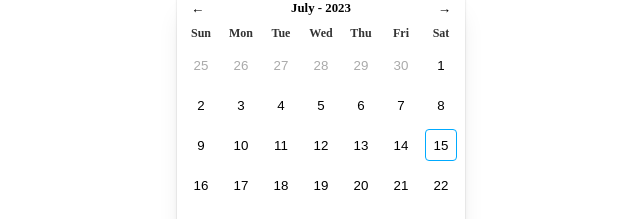
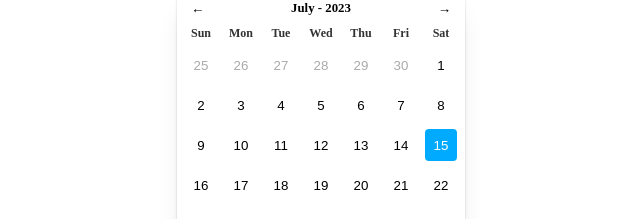
Before and after one commit to Bepis1559/Date_Picker, a React (Vite) app: page / in a window 1280 px wide. Shown: the part 61-280 px from the top of the page, without its empty margins (319-959 px from the left). Built offline with nearby package versions, Linux system fonts and the light colour scheme.

Commit message:
added date picking functionality

```diff
--- a/src/components/Dates.tsx
+++ b/src/components/Dates.tsx
@@ -1,35 +1,69 @@
-import { ReactElement } from "react";
+import { ReactElement, useState, MouseEvent } from "react";
 import { useDate } from "../hooks/useDate";
 import { useAtom } from "jotai";
 import { currentDateAtom } from "../context/date";
 import { SingleDate_Button } from "./SingleDate_Button";
+import { useIds } from "../hooks/useIds";
 
 export function Dates(): ReactElement {
   // START HANDLING SELECTED DATE
   // class - .date.selected
   // also changes the DatePickerButton
-  const [today] = useAtom(currentDateAtom);
   const [
     datesToTakeFromPrevMonth,
     datesOfCurrentMonth,
     datesToTakeFromNextMonth,
   ] = useDate();
+
+  const prevMonthDatesIds = useIds(datesToTakeFromPrevMonth.length);
+  const currentMonthDatesIds = useIds(datesOfCurrentMonth.length);
+  const nextMonthDatesIds = useIds(datesToTakeFromNextMonth.length);
+
+  const [today] = useAtom(currentDateAtom);
   const todaysDate = today.getDate();
+  const todaysDateId = useIds(1);
+  const [selectedButtonId, setSelectedButtonId] = useState(
+    todaysDateId.toString(),
+  );
+
+  function handleClick(e: MouseEvent<HTMLButtonElement>) {
+    setSelectedButtonId(e.currentTarget.id);
+    // console.log(e.currentTarget.innerText);
+    // console.log("e.currentTarget.id : " + e.currentTarget.id);
+    // console.log("selectedButtonId : " + selectedButtonId);
+  }
 
   return (
     <div className="date-picker-grid-dates date-picker-grid">
-      {datesToTakeFromPrevMonth.map((date) => (
-        <SingleDate_Button key={date} date={date} />
-      ))}
-      {datesOfCurrentMonth.map((date) => (
+      {datesToTakeFromPrevMonth.map((date, index) => (
         <SingleDate_Button
+          selectedButtonId={selectedButtonId}
+          id={prevMonthDatesIds[index]}
+          handleClick={handleClick}
           key={date}
           date={date}
-          classes={`${date == todaysDate ? "date today" : "date"}`}
         />
       ))}
-      {datesToTakeFromNextMonth.map((date) => (
-        <SingleDate_Button key={date} date={date} />
+      {datesOfCurrentMonth.map((date, index) => (
+        <SingleDate_Button
+          selectedButtonId={selectedButtonId}
+          key={date}
+          date={date}
+          id={`${
+            date == todaysDate ? todaysDateId[0] : currentMonthDatesIds[index]
+          }`}
+          handleClick={handleClick}
+          classes="date"
+        />
+      ))}
+      {datesToTakeFromNextMonth.map((date, index) => (
+        <SingleDate_Button
+          selectedButtonId={selectedButtonId}
+          id={nextMonthDatesIds[index]}
+          handleClick={handleClick}
+          key={date}
+          date={date}
+        />
       ))}
     </div>
   );
--- a/src/components/SingleDate_Button.tsx
+++ b/src/components/SingleDate_Button.tsx
@@ -3,21 +3,26 @@ import { ReactElement, MouseEvent } from "react";
 type props = {
   date: number;
   classes?: string;
+  id: string;
+  selectedButtonId: string;
+  handleClick: (e: MouseEvent<HTMLButtonElement>) => void;
 };
 
 export function SingleDate_Button({
   date,
   classes = "date date-picker-other-month-date",
+  selectedButtonId,
+  id,
+  handleClick,
 }: props): ReactElement {
-  function handleClick(e: MouseEvent<HTMLButtonElement>) {
-    e.currentTarget.classList.add("date", "selected");
-  }
   return (
     <button
       onClick={handleClick}
+      id={id}
       type="button"
-      // key={date}
-      className={classes}>
+      className={`${
+        selectedButtonId !== id ? classes : classes.concat(" selected")
+      }`}>
       {date}
     </button>
   );
--- /dev/null
+++ b/src/hooks/useIds.ts
@@ -0,0 +1,13 @@
+import { useMemo } from "react";
+
+export function useIds(totalDatesToDisplay: number) {
+  const datesIds = useMemo(
+    () =>
+      Array(totalDatesToDisplay)
+        .fill(null)
+        .map(() => crypto.randomUUID()),
+    [totalDatesToDisplay],
+  );
+
+  return datesIds;
+}
```
